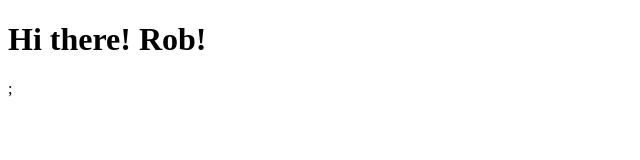
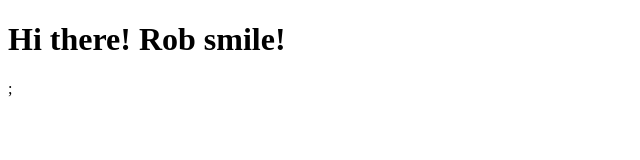
Before and after one commit to MahabirGupta/myReactProject, a React (Vite) app in the folder reactpro/: page / in a window 1280 px wide. Shown: the top 160 px of the page, without its empty margins (0-640 px from the left). Built offline with nearby package versions, Linux system fonts and the light colour scheme.

Commit message:
props destructuring

```diff
--- a/reactpro/src/App.jsx
+++ b/reactpro/src/App.jsx
@@ -3,7 +3,7 @@
 function App() {
   return (
     <div className="App">
-      <Hello name="Rob" message="Hi there!" />
+      <Hello name="Rob" message="Hi there!" emoji="smile" />
       {/* <Hello name="Anish" message="Hello!" /> */}
     </div>
   );
--- a/reactpro/src/components/Hello.jsx
+++ b/reactpro/src/components/Hello.jsx
@@ -20,12 +20,30 @@
 //   );
 // }
 
-function Hello(props) {
-  console.log(props);
+// function Hello(props) {
+//   console.log(props);
+//   // props destructuring
+//   const { name, message } = props;
+//   return (
+//     <div>
+//       <h1>
+//         {/* {props.message} {props.name}! */}
+//         {message} {name}!
+//       </h1>
+//       ;
+//     </div>
+//   );
+// }
+
+function Hello({ name, message, emoji }) {
+  // console.log(props);
+  // props destructuring
+  // const { name, message } = props;
   return (
     <div>
       <h1>
-        {props.message} {props.name}!
+        {/* {props.message} {props.name}! */}
+        {message} {name} {emoji}!
       </h1>
       ;
     </div>
```
